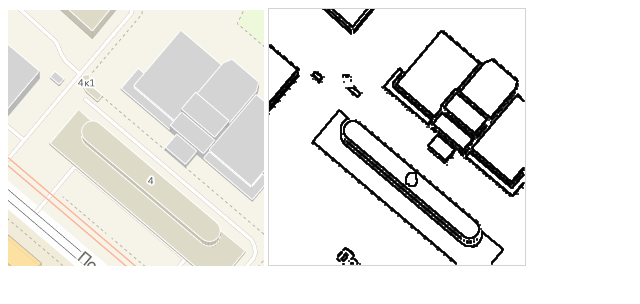
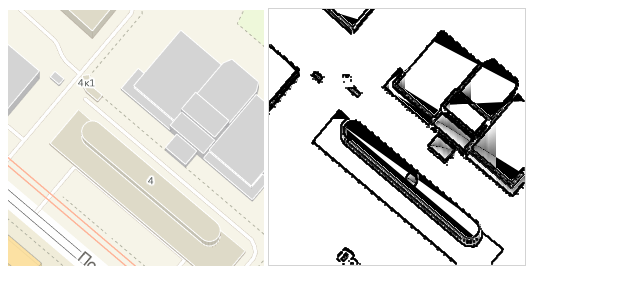
Before and after one commit to AndriiHeonia/pixfinder, a plain HTML site: page index.html in a window 1280 px wide. Shown: the whole page, without its empty margins (0-640 px from the left). Drawn offline with Linux system fonts and the light colour scheme.

Commit message:
step added

```diff
--- a/index.html
+++ b/index.html
@@ -45,13 +45,17 @@
 							Math.random() * 255,
 							Math.random() * 255,
 							Math.random() * 255);
-
+						ctx.beginPath();
 						for (var j = 0; j < features[i].length; j++) {
-							ctx.beginPath();
 							ctx.arc(features[i][j].x, features[i][j].y, 1, 0, 2*Math.PI);
-							ctx.fill();
-							ctx.closePath();
 						};
+						ctx.fill();
+						/*ctx.moveTo(features[i][0].x, features[i][0].y);
+						for (var j = 1; j < features[i].length; j++) {
+							ctx.lineTo(features[i][j].x, features[i][j].y);
+						};
+						ctx.stroke();*/
+						ctx.closePath();
 					};
 				}
 
--- a/src/pixfinder.js
+++ b/src/pixfinder.js
@@ -1,11 +1,12 @@
+var step = 1;
 var PF = {
     getFeatures: function (img, colors) { // (HTMLImageElement, Object) -> Object
         var canv = this._wrapByCanvas(img),
             colors = this._colorsToRgb(colors),
             features = [];
 
-        for (var x = 0; x < img.clientWidth; x = x+1) {
-            for (var y = 0; y < img.clientHeight; y = y+1) {
+        for (var x = 0; x < img.clientWidth; x = x+step) {
+            for (var y = 0; y < img.clientHeight; y = y+step) {
 
                 var px = { x: x, y: y },
                 	pxCol = this._getPixelColor(canv, px),
@@ -19,8 +20,8 @@ var PF = {
                 }
 
                 nPxs = this._getNeighborPixels(px, {
-                    w: canv.width - 1,
-                    h: canv.height - 1
+                    w: canv.width - step,
+                    h: canv.height - step
                 });
                 nPxCols = this._getPixelsColors(canv, nPxs);
 
@@ -122,35 +123,35 @@ var PF = {
         var res = [];
 
         if (px.x > 0 && px.y > 0) {
-            res.push({ x: px.x-1, y: px.y-1 }); // tl
+            res.push({ x: px.x-step, y: px.y-step }); // tl
         };
 
         if (px.y > 0) {
-            res.push({ x: px.x,   y: px.y-1 }); // t
+            res.push({ x: px.x,   y: px.y-step }); // t
         };
 
         if (px.x < imgSize.w && px.y > 0) {
-            res.push({ x: px.x+1, y: px.y-1 }); // tr
+            res.push({ x: px.x+step, y: px.y-step }); // tr
         };
 
         if (px.x < imgSize.w) {
-            res.push({ x: px.x+1, y: px.y }); // r
+            res.push({ x: px.x+step, y: px.y }); // r
         };
 
         if (px.x < imgSize.w && px.y < imgSize.h) {
-            res.push({ x: px.x+1, y: px.y+1 }); // br
+            res.push({ x: px.x+step, y: px.y+step }); // br
         };
 
         if (px.y < imgSize.h) {
-            res.push({ x: px.x, y: px.y+1 }); // b
+            res.push({ x: px.x, y: px.y+step }); // b
         };
 
         if (px.x > 0 && px.y < imgSize.h) {
-            res.push({ x: px.x-1, y: px.y+1 }); // bl
+            res.push({ x: px.x-step, y: px.y+step }); // bl
         };
 
         if (px.x > 0) {
-            res.push({ x: px.x-1, y: px.y }); // l
+            res.push({ x: px.x-step, y: px.y }); // l
         };
 
         return res;
```
